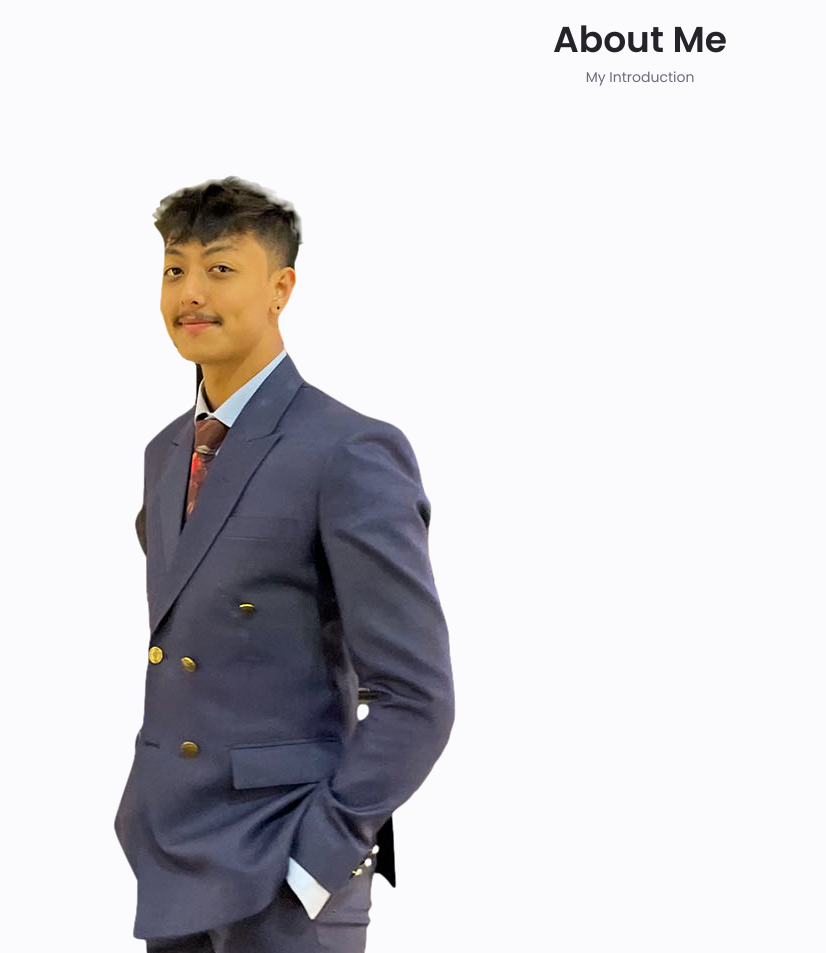
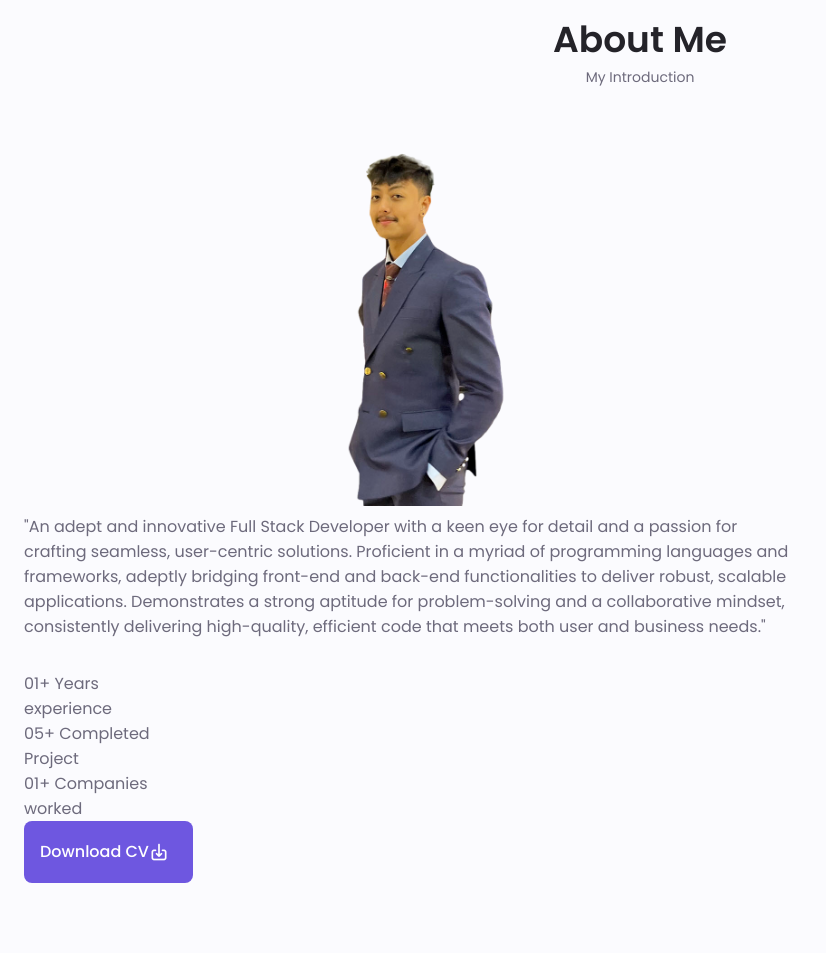
Before and after one commit to rohanprajapatitachi/Responsive-Personal-Protfolio, a plain HTML site: page index.html in a window 1280 px wide. Shown: the part 920-1873 px from the top of the page, without its empty margins (0-826 px from the left). Drawn offline with nearby package versions, Linux system fonts and the light colour scheme.

Commit message:
added about img styling

```diff
--- a/assets/css/style.css
+++ b/assets/css/style.css
@@ -335,3 +335,16 @@
         display: inline-flex;
         align-items: center;
     }
+
+    /* About */
+    .about__img{
+        border-radius: 0.5rem;
+        width: 200px;
+        justify-self: center;
+        align-self: center;
+    }
+
+    .about__description{
+        grid-column: 1/3;
+        margin-bottom: var(--mb-2);
+    }
```
